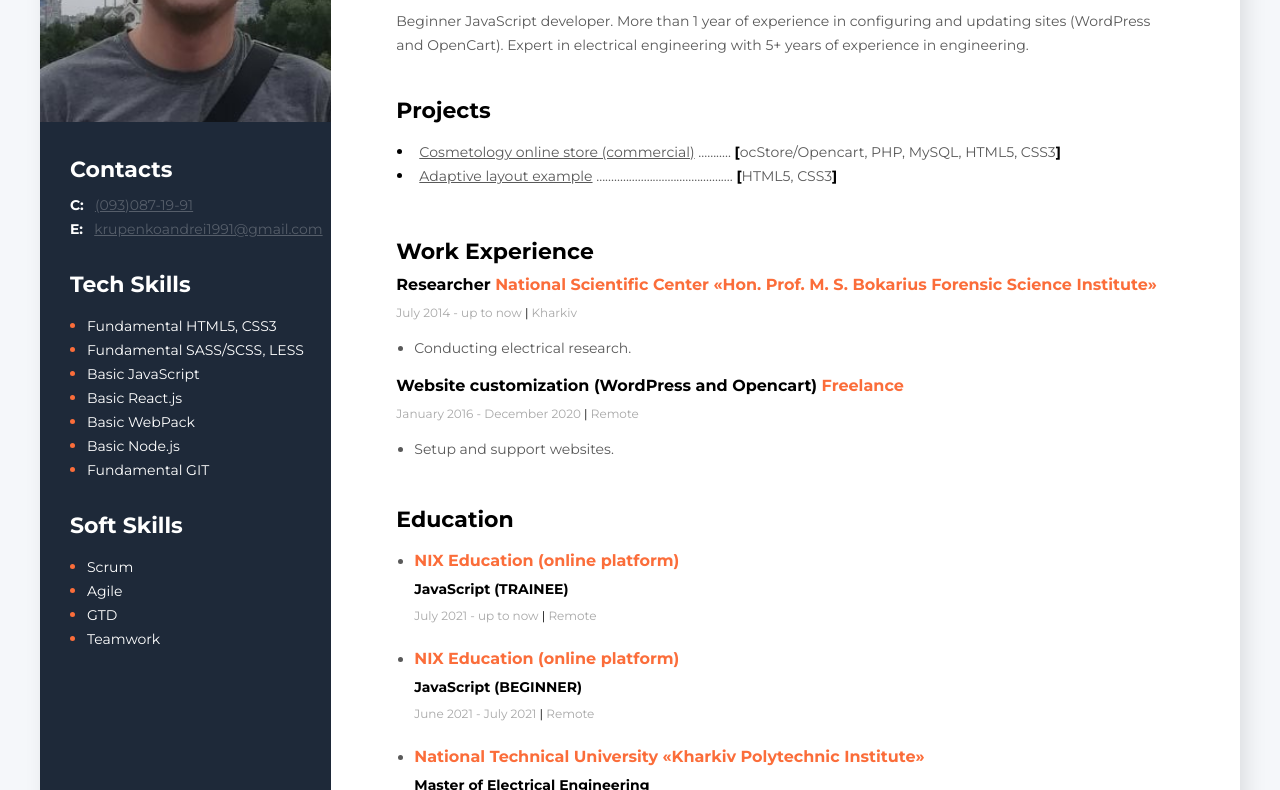
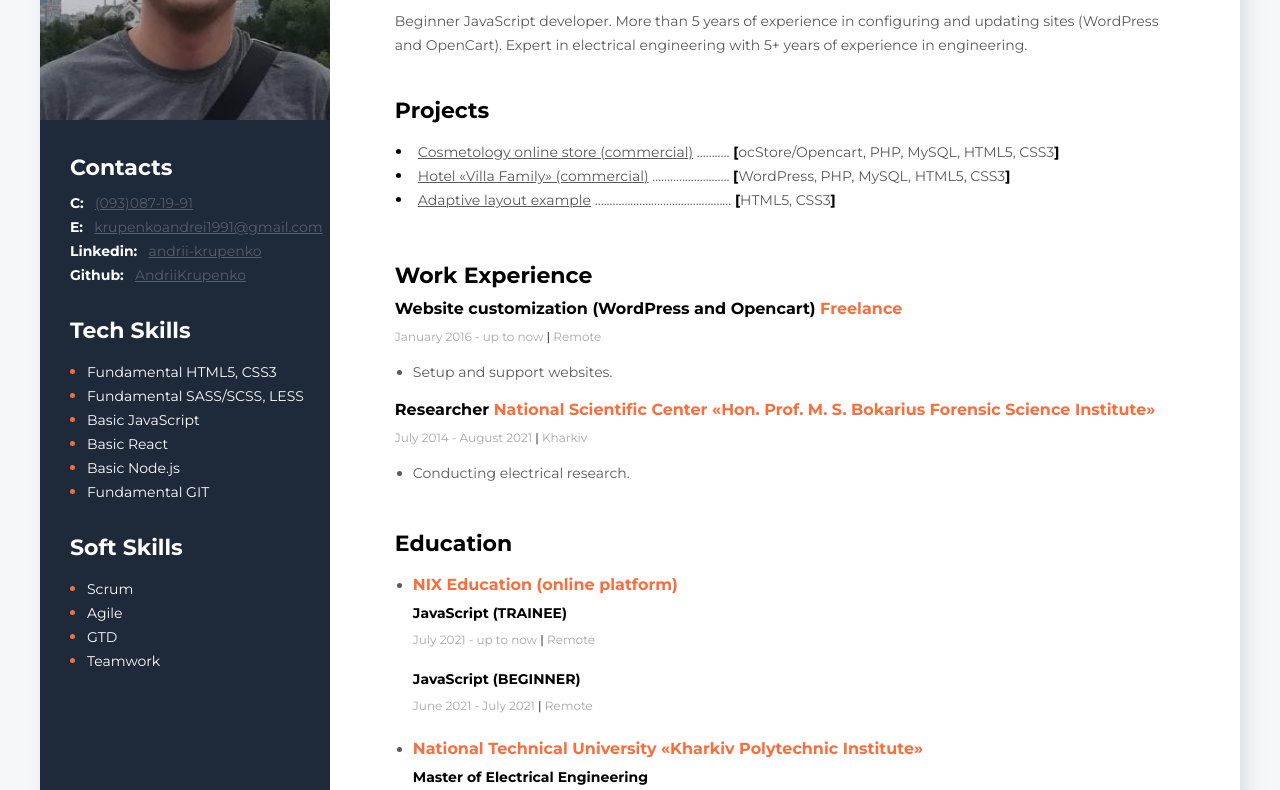
Before and after one commit to AndriiKrupenko/myCV, a plain HTML site: page index.html in a window 1280 px wide. Shown: the part 248-1038 px from the top of the page. Drawn offline with Linux system fonts and the light colour scheme.

Commit message:
global change

```diff
--- a/index.html
+++ b/index.html
@@ -19,10 +19,10 @@
 
             <!-- About me section -->
             <div class="about-me-section">
-                <h2 class="about-me-profession">Front-End Developer</h2>
+                <h2 class="about-me-profession">Frontend Developer</h2>
                 <h1 class="about-me-name">Andrii Krupenko</h1>
 
-                <p class="about-me-description">Beginner JavaScript developer. More than 1 year of experience in configuring and updating sites (WordPress and OpenCart). Expert in electrical engineering with 5+ years of experience in engineering.
+                <p class="about-me-description">Beginner JavaScript developer. More than 5 years of experience in configuring and updating sites (WordPress and OpenCart). Expert in electrical engineering with 5+ years of experience in engineering.
 </p>
             </div>
 
@@ -36,6 +36,14 @@
                             <a href="http://m93087w0.beget.tech/" class="my-projects-link">Сosmetology online store (commercial)</a>
                             ...........
                             <span class="my-projects-bracket">[</span>ocStore/Opencart, PHP, MySQL, HTML5, CSS3<span class="my-projects-bracket">]</span>
+                        </span>
+                    </li>
+                    <li class="my-projects-item">
+                        <span class="my-projects-text">
+                            <a href="http://f0578639.xsph.ru/" class="my-projects-link">Hotel «Villa Family» (commercial)</a>
+                            ..........................
+                            <span class="my-projects-bracket">[</span>WordPress, PHP, MySQL, HTML5, CSS3<span
+                                class="my-projects-bracket">]</span>
                         </span>
                     </li>
                     <li class="my-projects-item">
@@ -54,8 +62,22 @@
 
                 <!-- Company 2 -->
                 <div class="my-work-experience-company-block">
-                    <h4 class="my-work-experience-position">Researcher <span class="my-work-experience-company">National Scientific Center «Hon. Prof. M. S. Bokarius Forensic Science Institute»</span></h4>
-                    <p class="my-work-experience-period">July 2014 - up to now <span class="my-work-experience-divider">|</span> Kharkiv</p>
+                    <h4 class="my-work-experience-position">Website customization (WordPress and Opencart) <span
+                            class="my-work-experience-company">Freelance</span></h4>
+                    <p class="my-work-experience-period">January 2016 - up to now <span class="my-work-experience-divider">|</span>
+                        Remote</p>
+
+                    <ul class="my-work-experience-duties">
+                        <li class="my-work-experience-duty">Setup and support websites.</li>
+                    </ul>
+                </div>
+
+                <!-- Company 1 -->
+                <div class="my-work-experience-company-block">
+                    <h4 class="my-work-experience-position">Researcher <span class="my-work-experience-company">National Scientific
+                            Center «Hon. Prof. M. S. Bokarius Forensic Science Institute»</span></h4>
+                    <p class="my-work-experience-period">July 2014 - August 2021 <span class="my-work-experience-divider">|</span>
+                        Kharkiv</p>
 
                     <ul class="my-work-experience-duties">
                         <li class="my-work-experience-duty">Conducting electrical research.</li>
@@ -63,15 +85,6 @@
 
                 </div>
 
-                <!-- Company 1 -->
-                <div class="my-work-experience-company-block">
-                    <h4 class="my-work-experience-position">Website customization (WordPress and Opencart) <span class="my-work-experience-company">Freelance</span></h4>
-                    <p class="my-work-experience-period">January 2016 - December 2020 <span class="my-work-experience-divider">|</span> Remote</p>
-
-                    <ul class="my-work-experience-duties">
-                        <li class="my-work-experience-duty">Setup and support websites.</li>
-                    </ul>
-                </div>
 
             </div>
 
@@ -83,9 +96,6 @@
                         <h4 class="my-university">NIX Education (online platform)</h4>
                         <h4 class="my-university-specialty">JavaScript (TRAINEE)</h4>
                         <p class="my-university-period">July 2021 - up to now <span class="my-education-divider">|</span> Remote</p><br>
-                    </li>
-                    <li class="my-work-experience-duty">
-                        <h4 class="my-university">NIX Education (online platform)</h4>
                         <h4 class="my-university-specialty">JavaScript (BEGINNER)</h4>
                         <p class="my-university-period">June 2021 - July 2021 <span class="my-education-divider">|</span> Remote</p><br>
                     </li>
@@ -122,6 +132,14 @@
                     <span class="contacts-section-type">E:</span>
                     <a class="contacts-section-link" href="mailto:krupenkoandrei1991@gmail.com">krupenkoandrei1991@gmail.com</a>
                 </div>
+                <div>
+                    <span class="contacts-section-type">Linkedin:</span>
+                    <a class="contacts-section-link" href="https://www.linkedin.com/in/andrii-krupenko/">andrii-krupenko</a>
+                </div>
+                <div>
+                    <span class="contacts-section-type">Github:</span>
+                    <a class="contacts-section-link" href="https://github.com/AndriiKrupenko">AndriiKrupenko</a>
+                </div>
             </div>
 
             <!-- Tech Skills section -->
@@ -132,8 +150,7 @@
                     <li class="tech-skills-item"><span class="tech-skills-item-text">Fundamental HTML5, CSS3</span></li>
                     <li class="tech-skills-item"><span class="tech-skills-item-text">Fundamental SASS/SCSS, LESS</span></li>
                     <li class="tech-skills-item"><span class="tech-skills-item-text">Basic JavaScript</span></li>
-                    <li class="tech-skills-item"><span class="tech-skills-item-text">Basic React.js</span></li>
-                    <li class="tech-skills-item"><span class="tech-skills-item-text">Basic WebPack</span></li>
+                    <li class="tech-skills-item"><span class="tech-skills-item-text">Basic React</span></li>
                     <li class="tech-skills-item"><span class="tech-skills-item-text">Basic Node.js</span></li>
                     <li class="tech-skills-item"><span class="tech-skills-item-text">Fundamental GIT</span></li>
                 </ul>
```
